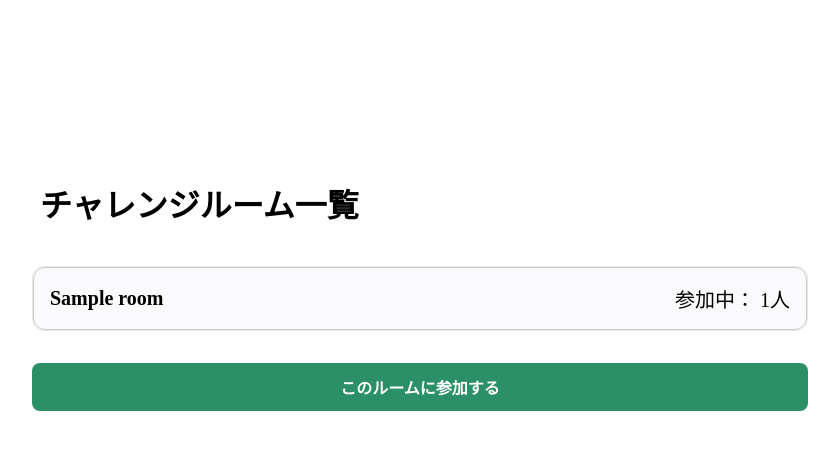
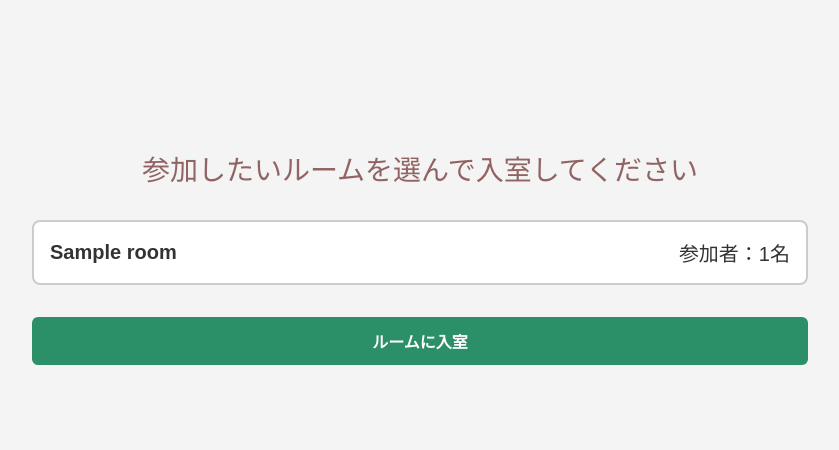
Before and after one commit to tmk581983-png/F_team, a Flask app: template app/templates/room_list.html in a window 1280 px wide. Shown: the top 450 px of the page, without its empty margins (220-1059 px from the left). Run offline with Flask 2, Linux system fonts and the light colour scheme; the template is opened without the code that fills it: most values are stand-ins (such as "Sample title", 1, 10 or a date in 2020).

Commit message:
チャレンジルームへの入室処理とデータ連携を追加し画面表示を変更

```diff
--- a/app/static/css/room_list.css
+++ b/app/static/css/room_list.css
@@ -9,32 +9,31 @@ a {
 }
 
 body {
-  background-color: white;
+  font-family: var(--font-family);
+  color: var(--text-color);
+  background-color: var(--bg-color);
 }
 
 .room-list {
   width: 100%;
   max-width: 800px;
-  margin: 180px auto;
+  margin: 148px auto;
   padding: 0 12px;
 }
 
-.page-title {
-  font-size: 32px;
-  margin-left: 8px;
-  margin-bottom: 40px;
+.notice {
+  text-align: center;
+  font-size: 28px;
+  font-weight: 500;
+  color: rgb(146, 99, 99);
+  border-radius: var(--radius);
+  margin-bottom: 32px;
 }
 
 .room-selection {
   display: flex;
   flex-direction: column;
   gap: 12px;
-}
-
-.card {
-  background-color: rgb(250, 250, 253);
-  border: 1px solid rgb(231, 233, 235);
-  border-radius: 12px;
 }
 
 input[type="radio"] {
@@ -46,18 +45,19 @@ input[type="radio"] {
   justify-content: space-between;
   align-items: center;
   font-size: 20px;
-  border: 1px solid #ccc;
-  border-radius: 12px;
+  background-color: var(--card-color);
+  border: 2px solid var(--border-color);
+  border-radius: var(--radius);
   padding: 16px;
 }
 
 input[type="radio"]:checked + .room-card {
-  border: 1px solid blue;
-  background: #eef;
+  background-color: rgb(238, 238, 255);
+  border: 2px solid rgb(0, 0, 255);
 }
 
 .enter-room-container {
-  margin: 32px 0px 20px 0px;
+  margin-top: 32px;
 }
 
 .enter-room-button {
@@ -67,13 +67,13 @@ input[type="radio"]:checked + .room-card {
   width: 100%;
   height: 48px;
   color: white;
-  font-size: 16px;
+  font-size: var(--font-size);
   font-weight: bold;
   border: none;
-  background-color: rgb(43, 143, 103);
-  border-radius: 8px;
+  background-color: var(--main-color);
+  border-radius: var(--radius-btn);
 }
 
 .enter-room-button:hover {
-  background-color: rgb(36, 122, 88);
+  background-color: var(--main-color-dark);
 }
--- a/app/templates/room_list.html
+++ b/app/templates/room_list.html
@@ -8,13 +8,12 @@
 
 {% block content %}
   <div class="room-list">
-    <h2 class="page-title">チャレンジルーム一覧</h2>
+    <h2 class="notice">参加したいルームを選んで入室してください</h2>
 
     <div class="room-list-main">
       <form method="POST" action="{{ url_for('room_list.register') }}">
         <div class="room-selection">
           {% for room in rooms %}
-            <div class="card">
             {# 選択したルームIDをPOSTで送るため、valueにはroom.idを設定 #}
             <input
               type="radio"
@@ -25,14 +24,13 @@
             >
             <label for="{{ room.id }}" class="room-card">
               <h4>{{ room.name }}</h4>
-                <p class="participant-count">参加中： {{ room.member_count }}人</p>
+              <p class="participant-count">参加者：{{ room.member_count }}名</p>
             </label>
-            </div>
           {% endfor %}
         </div>
 
         <div class="enter-room-container">
-          <button type="submit" class="enter-room-button">このルームに参加する</button>
+          <button type="submit" class="enter-room-button">ルームに入室</button>
         </div>
       </form>
     </div>
```
Also changed, not shown: app/models/room_list.py (added, +50 -0 lines), app/routes/room_list.py (+27 -15 lines). Lines whose indentation alone changed are shown as unchanged.
